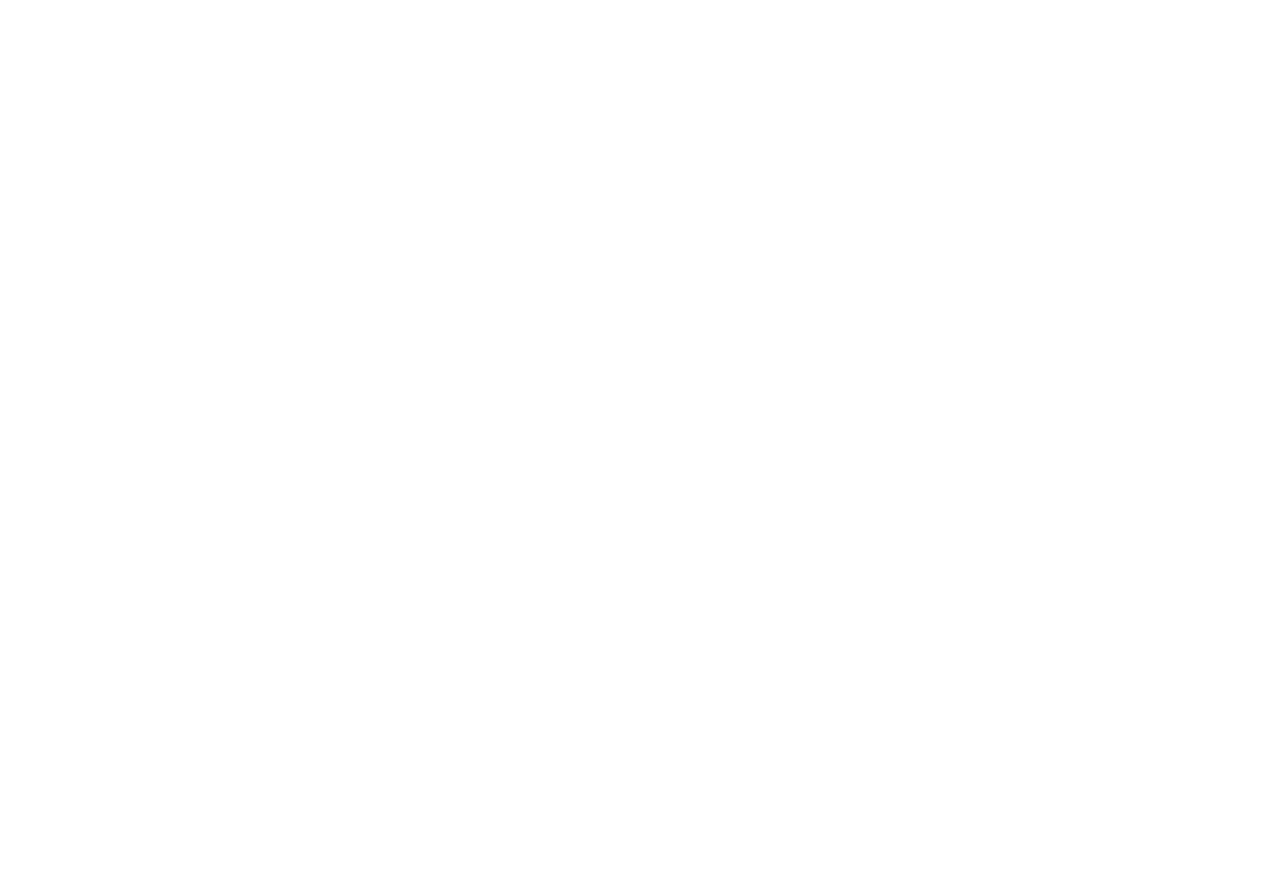
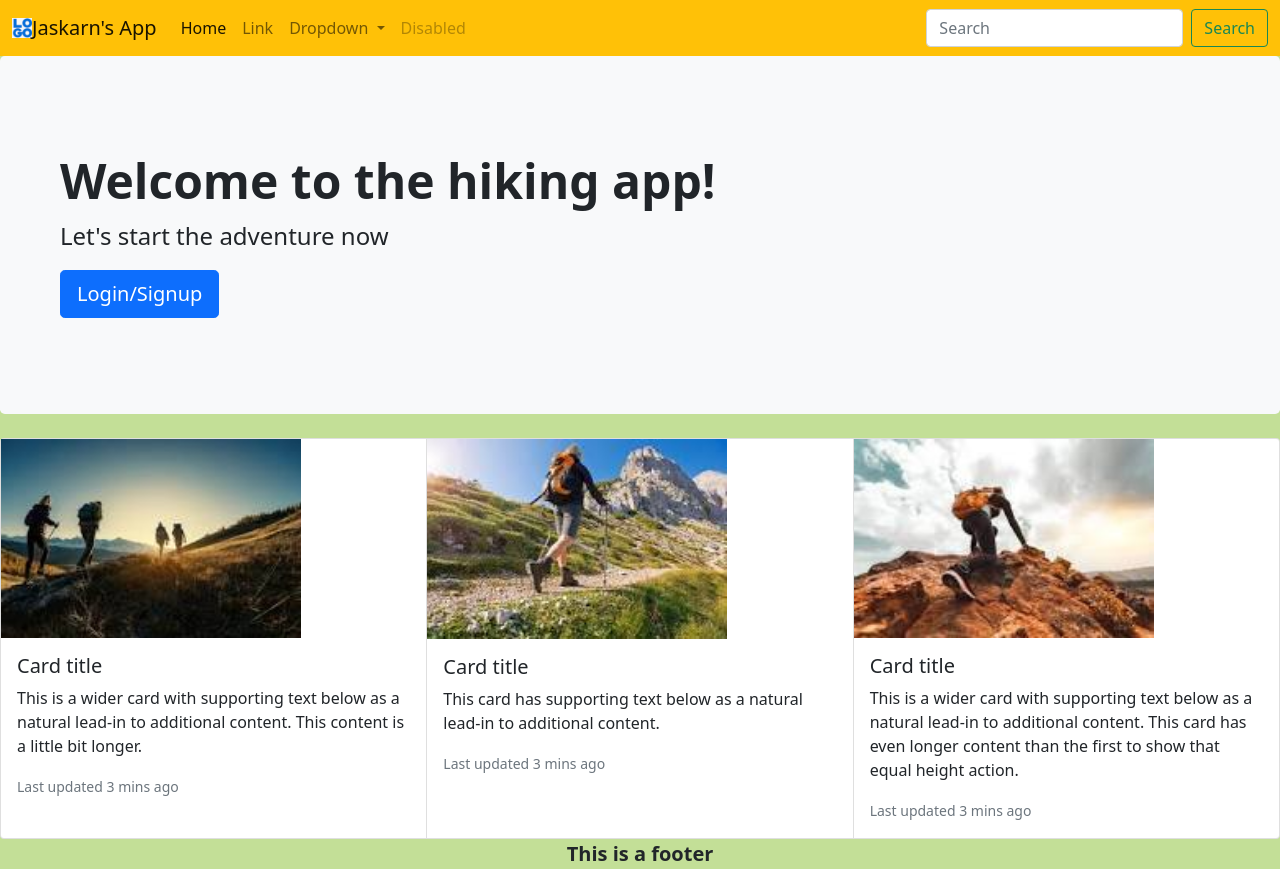
Before and after one commit to jaskarn-bhatti/bhatti_jaskarn_demo05, a plain HTML site: page index.html in a window 1280 px wide. Before the commit the page ends 800 px from the top, so only its background shows below. Drawn offline with nearby package versions, Linux system fonts and the light colour scheme.

Commit message:
changes made

```diff
--- a/index.html
+++ b/index.html
@@ -10,12 +10,21 @@
     <meta name="viewport" content="width=device-width, initial-scale=1">
 
     <!-- Bootstrap Library CSS CDN go here -->
+    <link href="https://cdn.jsdelivr.net/npm/bootstrap@5.1.3/dist/css/bootstrap.min.css" rel="stylesheet" integrity="sha384-1BmE4kWBq78iYhFldvKuhfTAU6auU8tT94WrHftjDbrCEXSU1oBoqyl2QvZ6jIW3" crossorigin="anonymous">
     <!-- Boostrap Library JS CDN  go here -->
-
+    <script src="https://cdn.jsdelivr.net/npm/bootstrap@5.1.3/dist/js/bootstrap.bundle.min.js" integrity="sha384-ka7Sk0Gln4gmtz2MlQnikT1wXgYsOg+OMhuP+IlRH9sENBO0LRn5q+8nbTov4+1p" crossorigin="anonymous"></script>
     <!-- Other libraries go here -->
 
     <!-- Link to styles of your own -->
     <!-- <link rel="stylesheet" href="./styles/style.css"> -->
+    <style>
+        .images{
+            width: 300px;
+        }
+        body{
+            background-color: rgb(195, 223, 151);
+        }
+    </style>
 
 </head>
 
@@ -24,7 +33,81 @@
     <!------------------------------>
     <!-- Your HTML Layout go here -->
     <!------------------------------>
+    <nav class="navbar navbar-expand-lg navbar-light bg-warning">
+        <div class="container-fluid">
+          <img src="images/image.jpg" width="20px">
+          <a class="navbar-brand" href="">Jaskarn's App</a>
+          <button class="navbar-toggler" type="button" data-bs-toggle="collapse" data-bs-target="#navbarSupportedContent" aria-controls="navbarSupportedContent" aria-expanded="false" aria-label="Toggle navigation">
+            <span class="navbar-toggler-icon"></span>
+          </button>
+          <div class="collapse navbar-collapse" id="navbarSupportedContent">
+            <ul class="navbar-nav me-auto mb-2 mb-lg-0">
+              <li class="nav-item">
+                <a class="nav-link active" aria-current="page" href="#">Home</a>
+              </li>
+              <li class="nav-item">
+                <a class="nav-link" href="#">Link</a>
+              </li>
+              <li class="nav-item dropdown">
+                <a class="nav-link dropdown-toggle" href="#" id="navbarDropdown" role="button" data-bs-toggle="dropdown" aria-expanded="false">
+                  Dropdown
+                </a>
+                <ul class="dropdown-menu" aria-labelledby="navbarDropdown">
+                  <li><a class="dropdown-item" href="#">Action</a></li>
+                  <li><a class="dropdown-item" href="#">Another action</a></li>
+                  <li><hr class="dropdown-divider"></li>
+                  <li><a class="dropdown-item" href="#">Something else here</a></li>
+                </ul>
+              </li>
+              <li class="nav-item">
+                <a class="nav-link disabled">Disabled</a>
+              </li>
+            </ul>
+            <form class="d-flex">
+              <input class="form-control me-2" type="search" placeholder="Search" aria-label="Search">
+              <button class="btn btn-outline-success" type="submit">Search</button>
+            </form>
+          </div>
+        </div>
+      </nav>
 
+      <div class="card1">
+      <div class="p-5 mb-4 bg-light rounded-3">
+        <div class="container-fluid py-5">
+          <h1 class="display-5 fw-bold">Welcome to the hiking app!</h1>
+          <p class="col-md-8 fs-4">Let's start the adventure now</p>
+          <button class="btn btn-primary btn-lg" type="button">Login/Signup</button>
+        </div>
+    </div>
+  </div>
+
+  <div class="card-group">
+    <div class="card">
+      <img src="./images/hiking.jfif" class="images" alt="..." >
+      <div class="card-body">
+        <h5 class="card-title">Card title</h5>
+        <p class="card-text">This is a wider card with supporting text below as a natural lead-in to additional content. This content is a little bit longer.</p>
+        <p class="card-text"><small class="text-muted">Last updated 3 mins ago</small></p>
+      </div>
+    </div>
+    <div class="card">
+      <img src="./images/hiking2.jfif" class="images" alt="...">
+      <div class="card-body">
+        <h5 class="card-title">Card title</h5>
+        <p class="card-text">This card has supporting text below as a natural lead-in to additional content.</p>
+        <p class="card-text"><small class="text-muted">Last updated 3 mins ago</small></p>
+      </div>
+    </div>
+    <div class="card">
+      <img src="./images/hi.jfif" class="images" alt="...">
+      <div class="card-body">
+        <h5 class="card-title">Card title</h5>
+        <p class="card-text">This is a wider card with supporting text below as a natural lead-in to additional content. This card has even longer content than the first to show that equal height action.</p>
+        <p class="card-text"><small class="text-muted">Last updated 3 mins ago</small></p>
+      </div>
+    </div>
+  </div>
+  <footer style="text-align:center ;font-size: 20px;font-weight: bold;">This is a footer</footer>
     <!---------------------------------------------->
     <!-- Your own JavaScript functions go here    -->
     <!---------------------------------------------->
```
Also changed, not shown: images/hi.jfif (added), images/hiking.jfif (added), images/hiking2.jfif (added), images/mountain.jfif (added).
